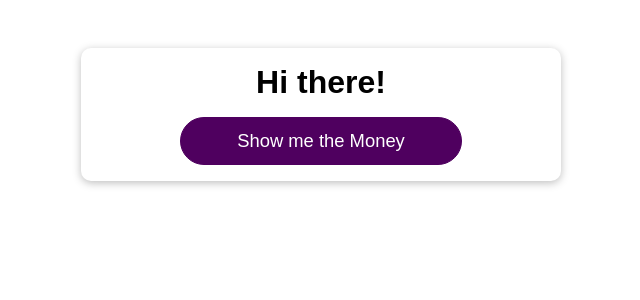
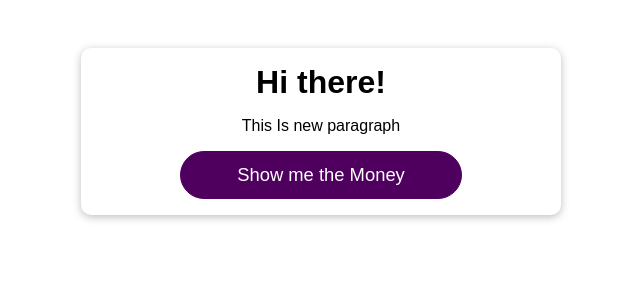
Before and after one commit to alexandrkadai/optimise, a React (Create React App) app: page / in a window 1280 px wide. Shown: the top 300 px of the page, without its empty margins (319-959 px from the left). Built offline with nearby package versions, Linux system fonts and the light colour scheme.

Commit message:
React Memo

```diff
--- a/src/components/Demo/DemoOutput.js
+++ b/src/components/Demo/DemoOutput.js
@@ -1,11 +1,9 @@
 import React from 'react';
 
+import MyParagraph from './MyParagraph';
+
 const DemoOutput = (props) => {
-  return (
-    <>
-      <p>{props.show ? 'money Its a paragraph with money!' : ''}</p>
-    </>
-  );
+  return <MyParagraph>{props.show ? 'money Its a paragraph with money!' : ''}</MyParagraph>;
 };
 
-export default DemoOutput;
+export default React.memo(DemoOutput);
--- /dev/null
+++ b/src/components/Demo/MyParagraph.js
@@ -0,0 +1,10 @@
+import React from 'react';
+const MyParagraph = () => {
+  return (
+    <>
+      <p>This Is new paragraph</p>
+    </>
+  );
+};
+
+export default MyParagraph;
```
